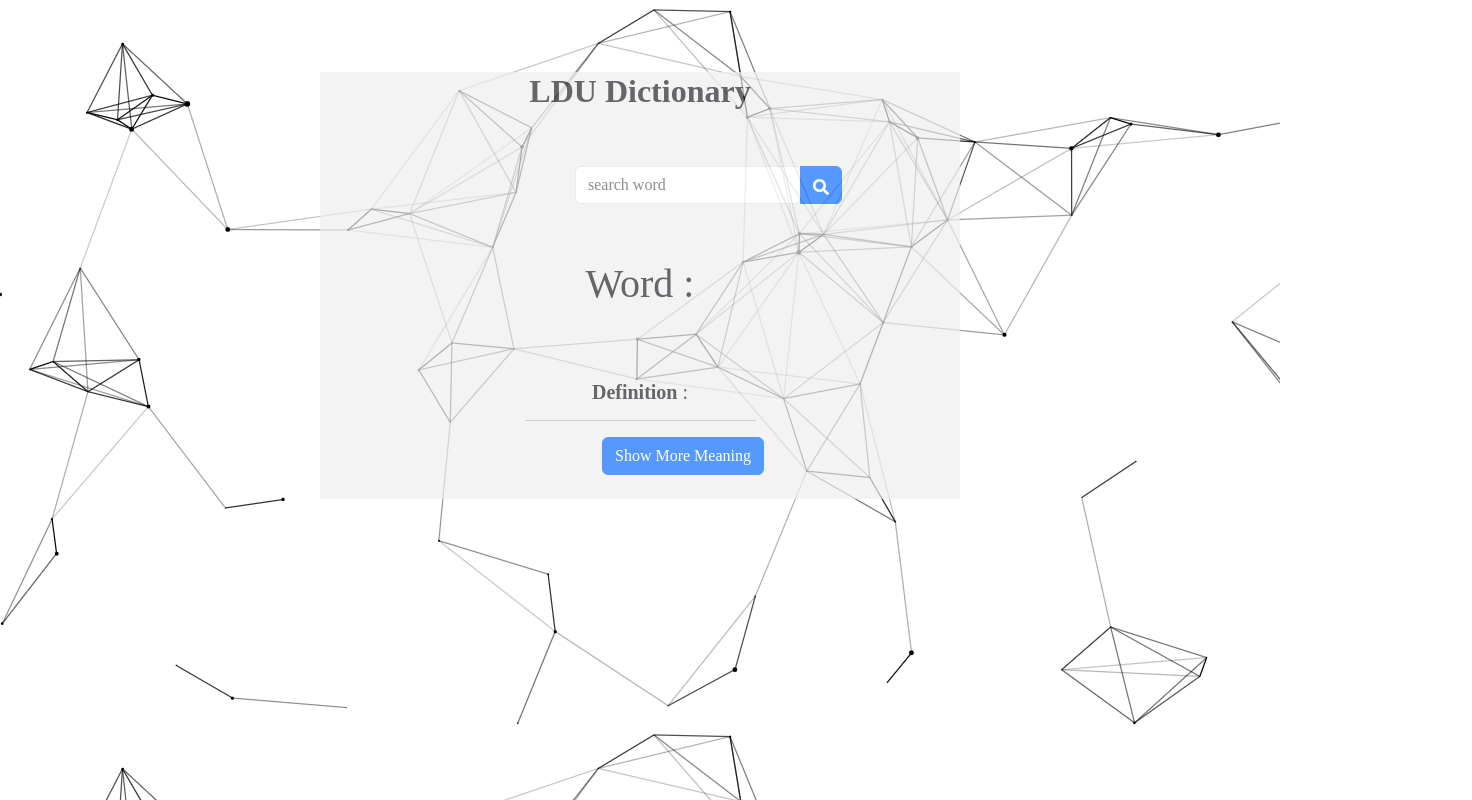
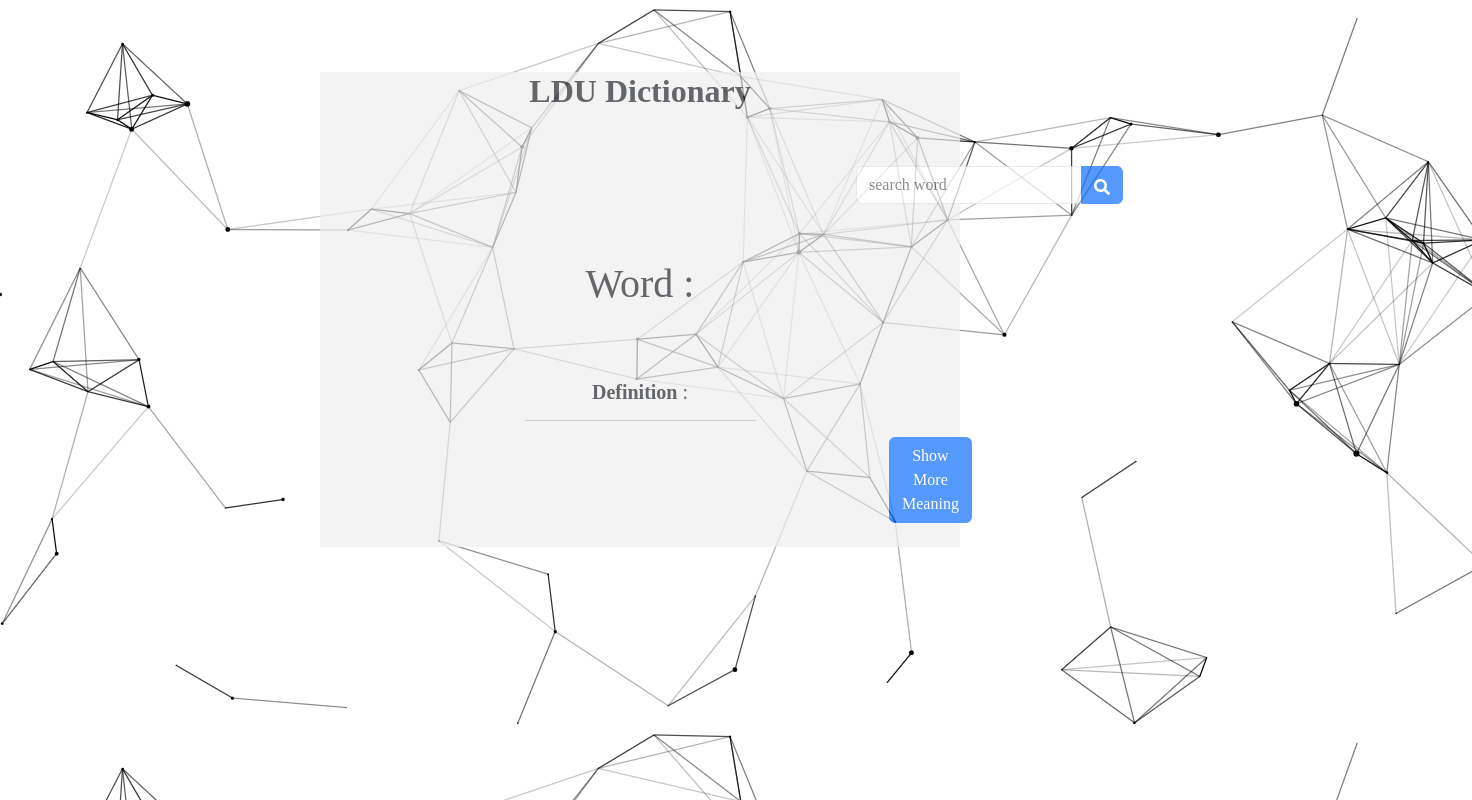
Before and after one commit to ujjwal-07/LDUDictionary, a React (Create React App) app: page / in a window 1280 px wide. Shown: the whole page, 1472 px wide, since content can reach past the window. Built offline with nearby package versions, Linux system fonts and the light colour scheme.

Commit message:
some changes in index.html

```diff
--- a/src/components/dictionary.css
+++ b/src/components/dictionary.css
@@ -30,7 +30,7 @@ hr{
 
 }
 .input-group{
-    margin-left: 243px;
+    margin-left: 524px;
 }
   .h1:hover {
     color: grey;
@@ -42,7 +42,7 @@ hr{
   }
 
   #btn,#btn2,#sanda,#sanda2{
-    margin-left: 270px;
+    margin-left: 557px;
   }
 
   @media only screen and (max-width: 600px) {
@@ -58,7 +58,7 @@ hr{
     .container{
         width: 100%;
         opacity: 0.7;
-        margin-left: 43px
+        margin-left: 29px;
     }
     .class{
         background-color: #eee;
```
